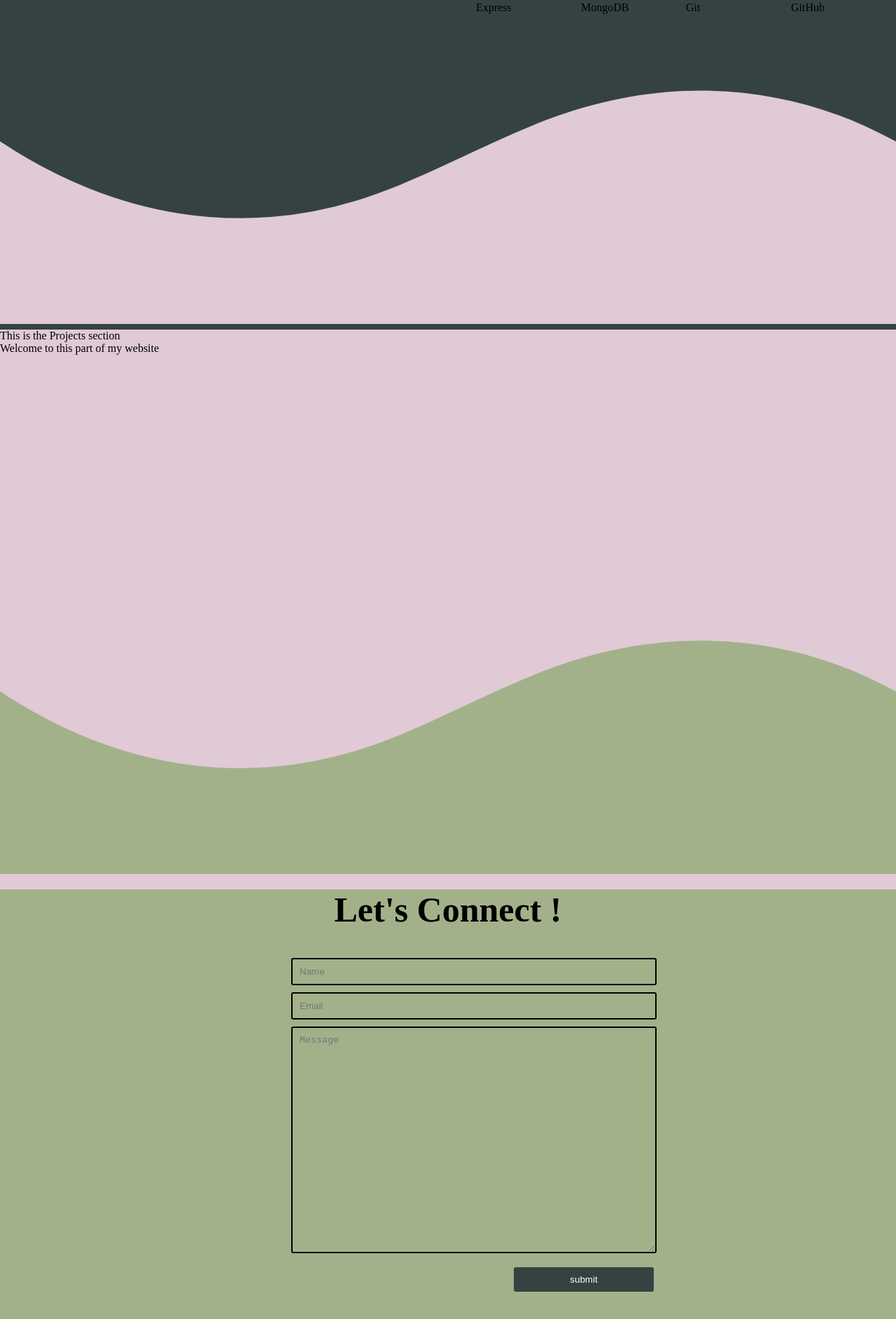
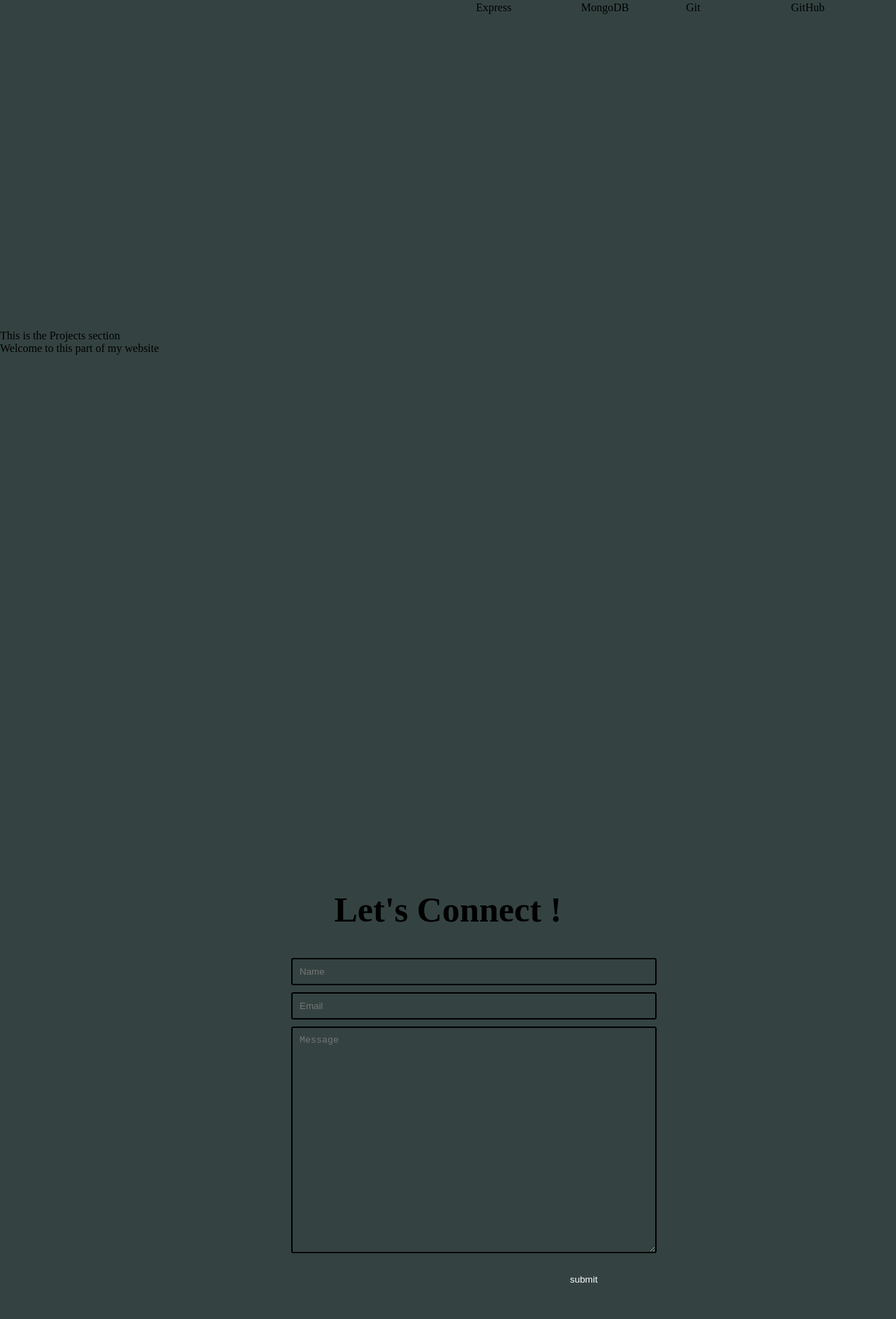
Before and after one commit to darlacodes19/My-Portfolio, a React (Create React App) app in the folder darlas-portfolio/: page / in a window 1280 px wide. Shown: the part 1044-2929 px from the top of the page at 70% size. Built offline with nearby package versions, Linux system fonts and the light colour scheme.

Commit message:
Remove waves in and change background color of each section

```diff
--- a/darlas-portfolio/src/components/About.jsx
+++ b/darlas-portfolio/src/components/About.jsx
@@ -49,13 +49,13 @@ const About = () => {
 
         </div>
 
-       <div className="about-section-wave">
+       {/* <div className="about-section-wave">
           <svg data-name="Layer 1" xmlns="http://www.w3.org/2000/svg" viewBox="0 0 1200 120" preserveAspectRatio="none">
           <path d="M985.66,92.83C906.67,72,823.78,31,743.84,14.19c-82.26-17.34-168.06-16.33-250.45.39-57.84,11.73-114,31.07-172,41.86A600.21,600.21,0,0,1,0,27.35V120H1200V95.8C1132.19,118.92,1055.71,111.31,985.66,92.83Z" className="shape-fill">
 
           </path>
          </svg>
-        </div>
+        </div>  */}
 
       </div>
     )
--- a/darlas-portfolio/src/components/Contact.jsx
+++ b/darlas-portfolio/src/components/Contact.jsx
@@ -1,5 +1,6 @@
 import { useRef } from "react";
 import emailjs from '@emailjs/browser';
+import Sucess from "./Sucess";
 
 const Contact = () => {
 
@@ -12,6 +13,7 @@ const Contact = () => {
     emailjs.sendForm(`${process.env.REACT_APP_MY_SERVICE_ID}`, `${process.env.REACT_APP_MY_TEMPLATE_ID}`, form.current, `${process.env.REACT_APP_MY_PUBLIC_KEY}`)
       .then((result) => {
           console.log(result.text);
+          <Sucess />
 
       }, (error) => {
           console.log(error.text);
--- a/darlas-portfolio/src/components/Projects.jsx
+++ b/darlas-portfolio/src/components/Projects.jsx
@@ -8,11 +8,11 @@ const Projects = () => {
            <p> Welcome to this part of my website </p>
 
            <div className="project-section-wave">
-          <svg data-name="Layer 1" xmlns="http://www.w3.org/2000/svg" viewBox="0 0 1200 120" preserveAspectRatio="none">
+          {/* <svg data-name="Layer 1" xmlns="http://www.w3.org/2000/svg" viewBox="0 0 1200 120" preserveAspectRatio="none">
           <path d="M985.66,92.83C906.67,72,823.78,31,743.84,14.19c-82.26-17.34-168.06-16.33-250.45.39-57.84,11.73-114,31.07-172,41.86A600.21,600.21,0,0,1,0,27.35V120H1200V95.8C1132.19,118.92,1055.71,111.31,985.66,92.83Z" className="shape-fill">
 
           </path>
-         </svg>
+         </svg> */}
     </div>
 
       </div>
--- /dev/null
+++ b/darlas-portfolio/src/components/Sucess.jsx
@@ -0,0 +1,13 @@
+const Sucess =  () => {
+
+
+    return (
+        <div class="custom-shape-divider-bottom-1665102284">
+            <h1> All Done !</h1>
+         </div>
+    )
+
+}
+
+
+export default Sucess
--- a/darlas-portfolio/src/index.css
+++ b/darlas-portfolio/src/index.css
@@ -160,6 +160,7 @@ body{
 
 .project-section {
   height: 100vh;
+  background-color: #344341;
 }
 
 
@@ -188,7 +189,7 @@ body{
 /* Contact Section */
 
 .contact-section {
-  background-color: #a3b18a;
+  background-color: #344341;
   height: 80vh;
   margin: 0 auto;
 }
```
